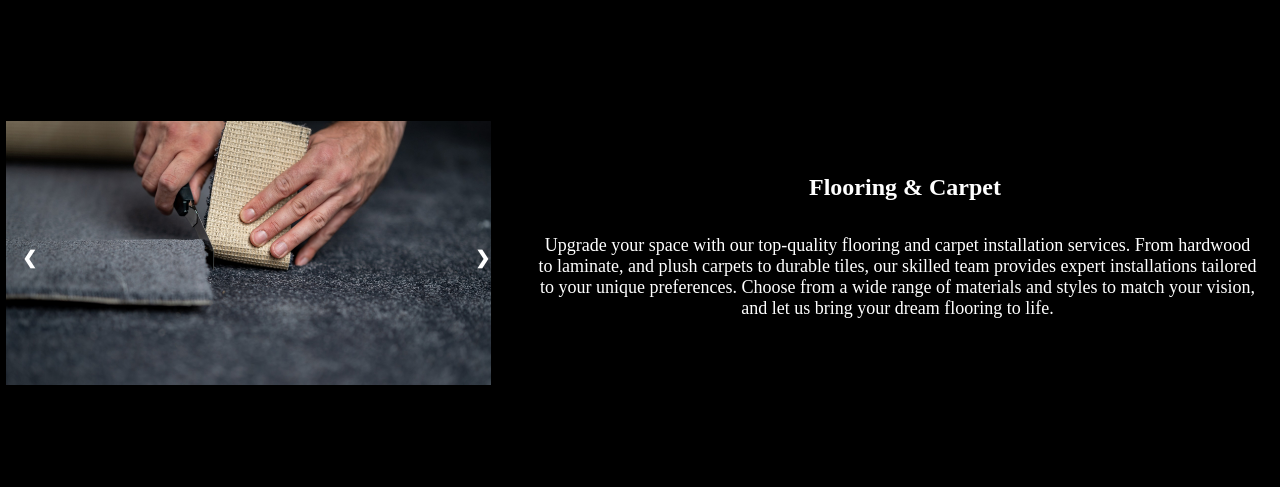
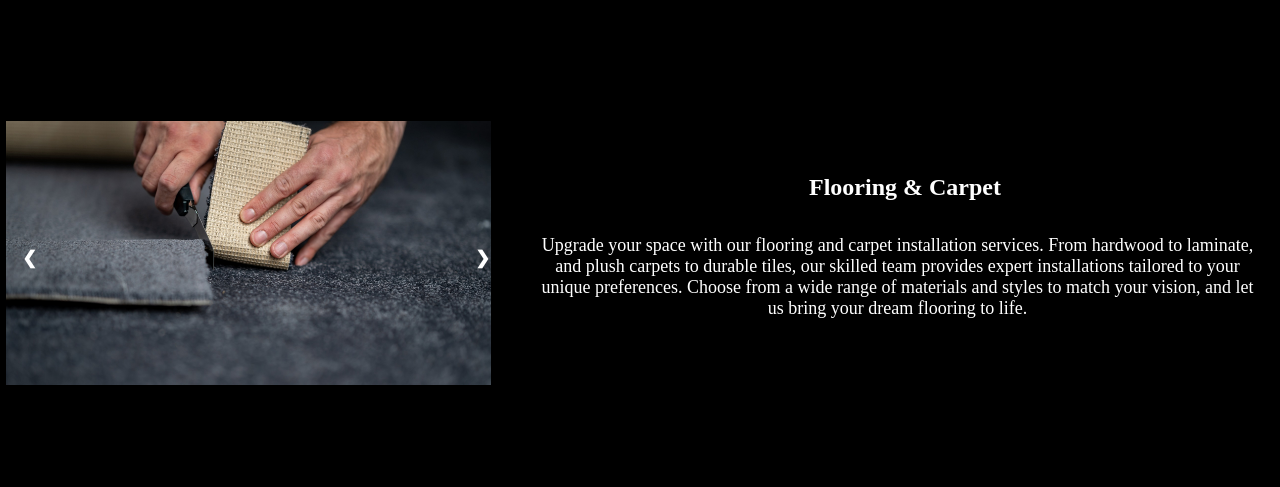
Before and after one commit to CougarPaintingLLC/CougarPaintingLLC.github.io, a website: page Services.html in a window 1280 px wide. Shown: the part 767-1254 px from the top of the page. Drawn offline with Linux system fonts and the light colour scheme.

Commit message:
Update Services.html

```diff
--- a/Services.html
+++ b/Services.html
@@ -76,7 +76,7 @@
                 </div>
                 <div>
                     <h2>Flooring & Carpet</h2>
-                    <p class="fontDescription">Upgrade your space with our top-quality flooring and
+                    <p class="fontDescription">Upgrade your space with our flooring and
                         carpet installation services. From hardwood to laminate, and plush carpets
                         to durable tiles, our skilled team provides expert installations tailored to
                         your unique preferences. Choose from a wide range of materials and styles to
```
